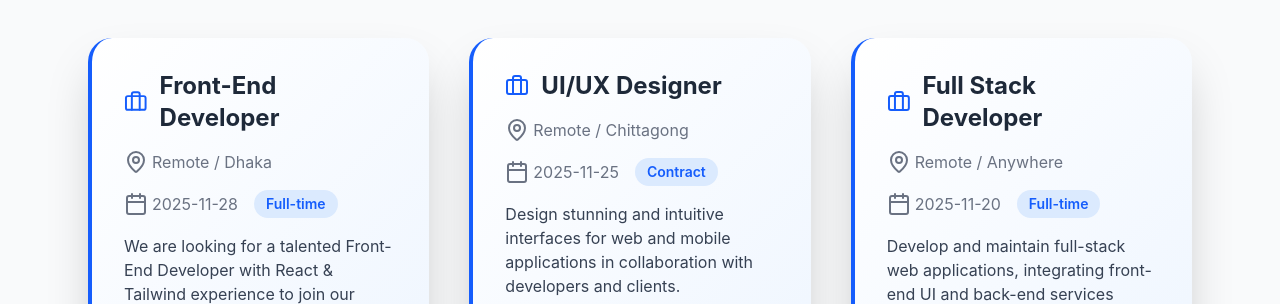
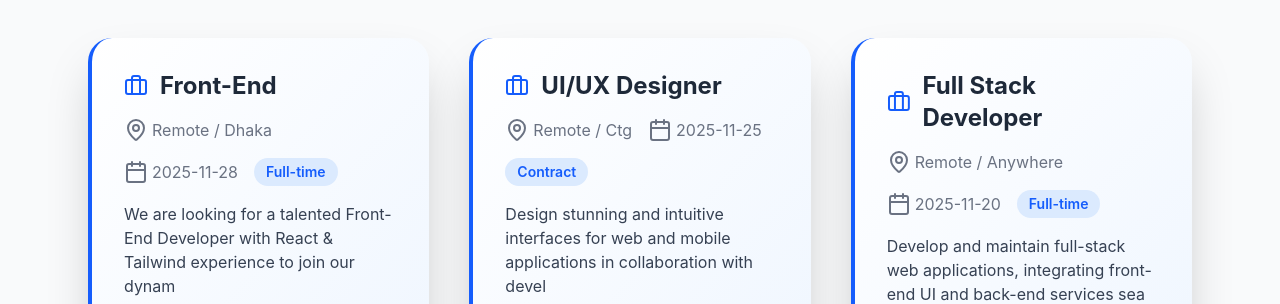
Before and after one commit to AnikHaque/WION-Agency, a React (Vite) app: page /career in a window 1280 px wide. Shown: the part 496-800 px from the top of the page. Built offline with nearby package versions, Linux system fonts and the light colour scheme.

Commit message:
job post updated

```diff
--- a/src/components/Career.jsx
+++ b/src/components/Career.jsx
@@ -7,7 +7,7 @@ export default function CareerPage() {
   const [jobs] = useState([
     {
       id: 1,
-      title: "Front-End Developer",
+      title: "Front-End ",
       location: "Remote / Dhaka",
       type: "Full-time",
       posted: "2025-11-28",
@@ -16,7 +16,7 @@ export default function CareerPage() {
     {
       id: 2,
       title: "UI/UX Designer",
-      location: "Remote / Chittagong",
+      location: "Remote / Ctg",
       type: "Contract",
       posted: "2025-11-25",
       description: "Design stunning and intuitive interfaces for web and mobile applications in collaboration with developers and clients.",
@@ -93,7 +93,7 @@ export default function CareerPage() {
               <span className="px-3 py-1 rounded-full bg-blue-100 text-blue-600 font-semibold text-sm">{job.type}</span>
             </div>
 
-            <p className="text-gray-700 mb-6">{job.description}</p>
+            <p className="text-gray-700 mb-15">{job.description.slice(0,100)}</p>
 
             <motion.button
               whileHover={{ scale: 1.05 }}
```
